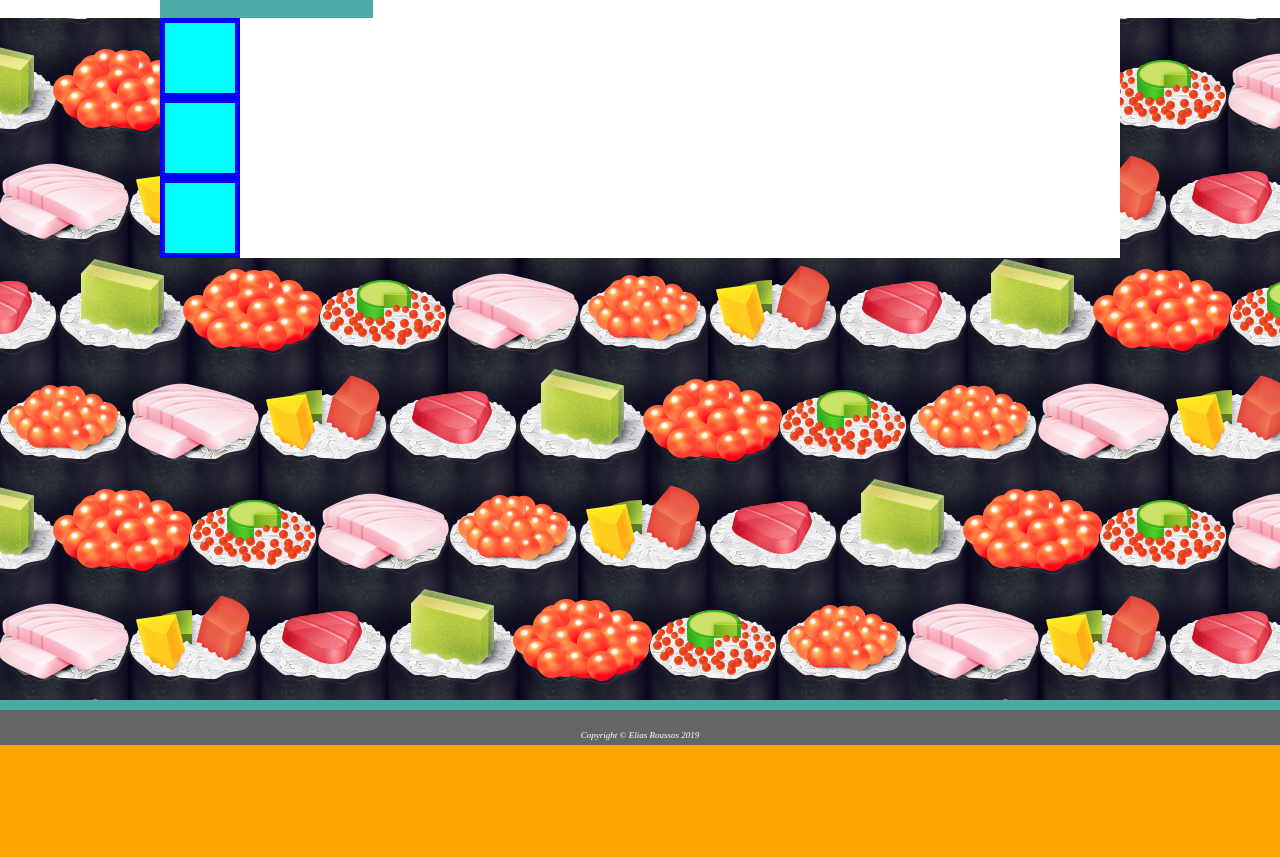
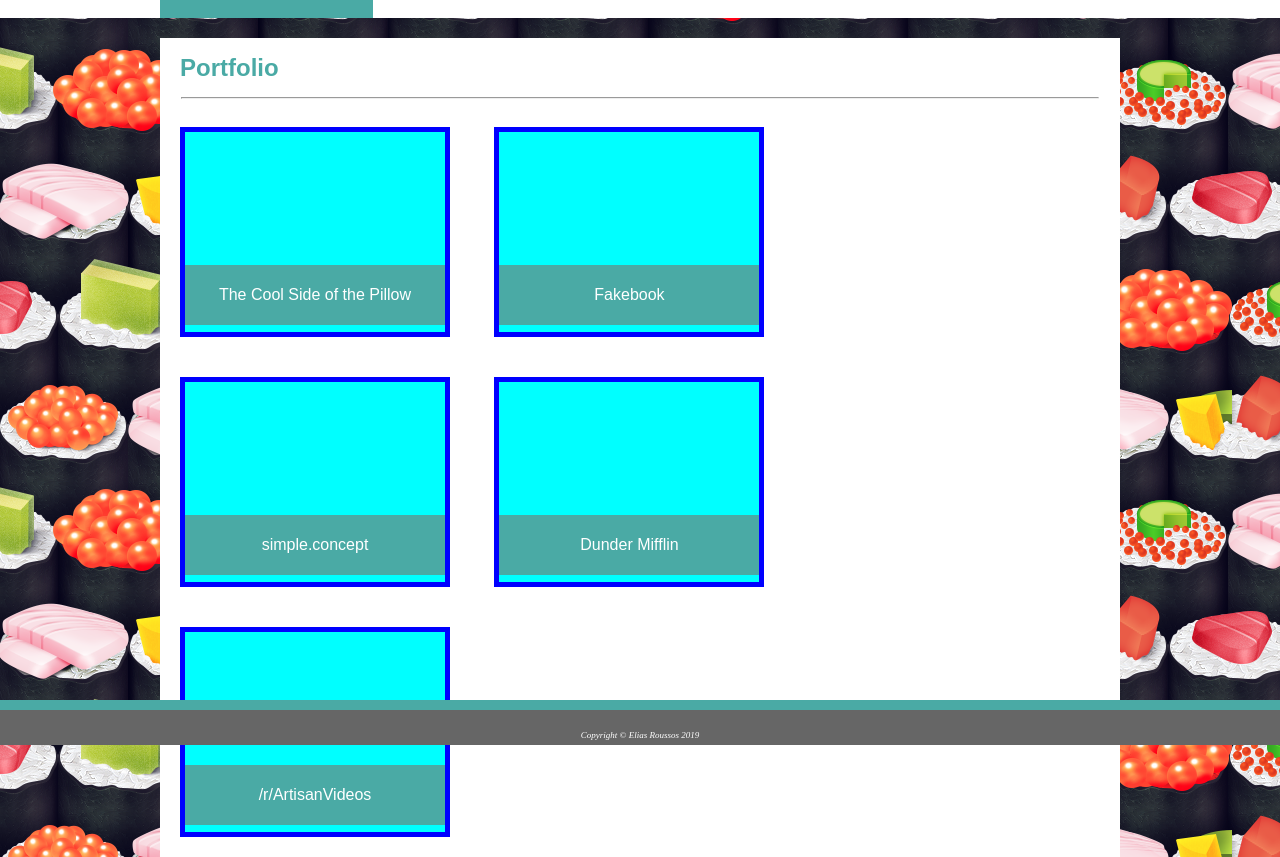
Before and after one commit to EliasIsaiah/Basic-Portfolio, a plain HTML site: page portfolio.html in a window 1280 px wide. Shown: the part 55-912 px from the top of the page. Before the commit the page ends 800 px from the top, so only its background shows below. Drawn offline with Linux system fonts and the light colour scheme.

Commit message:
-added initial CSS for the portfolio page -fixed the heading margin and padding to be a bit more subdued -TODO: add background images to the portfolio divs

```diff
--- a/assets/css/style.css
+++ b/assets/css/style.css
@@ -113,6 +113,10 @@
     padding-top: 20px;
 }
 
+h2.marginBottom {
+    margin-bottom: 15px;
+}
+
 hr {
     width: 95.5%;
 }
@@ -127,11 +131,26 @@
     padding-bottom: 0px;
 }
 
+div.restrictWidth {
+    width: 66.6%;
+}
+
 div.portfolioBlock {
+    display: inline-block;
     background-color: cyan;
     border: blue 5px solid;
-    height: 70px;
-    width:  70px;
+    height: 200px;
+    width:  260px;
+    margin: 20px;
+}
+
+div.portBanner{
+    position: relative;
+    top: 66.6%;
+    background-color: #4aaaa5;
+    color: white;
+    padding: 20px 20px;
+    text-align: center;
 }
 
 footer.pageFooter {
--- a/portfolio.html
+++ b/portfolio.html
@@ -18,13 +18,17 @@
                 </div>
         </header>
         <div class="wrapper">
-
-            <div class="portfolioBlock"></div>
-            <div class="portfolioBlock"></div>
-            <div class="portfolioBlock"></div>
-
+            <h2 class="paddingTop marginBottom">Portfolio</h2>
+            <hr>
+            <div class="restrictWidth">
+                <div class="portfolioBlock"><div class="portBanner">The Cool Side of the Pillow</div></div>
+                <div class="portfolioBlock"><div class="portBanner">Fakebook</div></div>
+                <div class="portfolioBlock"><div class="portBanner">simple.concept</div></div>
+                <div class="portfolioBlock"><div class="portBanner">Dunder Mifflin</div></div>
+                <div class="portfolioBlock"><div class="portBanner">/r/ArtisanVideos</div></div>
+            </div>
         </div>
 
     </body>
-    <footer class="pageFooter"><p> Copyright &copy; Elias Roussos 2019 </p></footer>
+    <footer class="pageFooter"><p> Copyright &copy; Elias Roussos 2019</p></footer>
 </html>
```
Also changed, not shown: contact.html (+2 -2 lines), index.html (+2 -7 lines).
